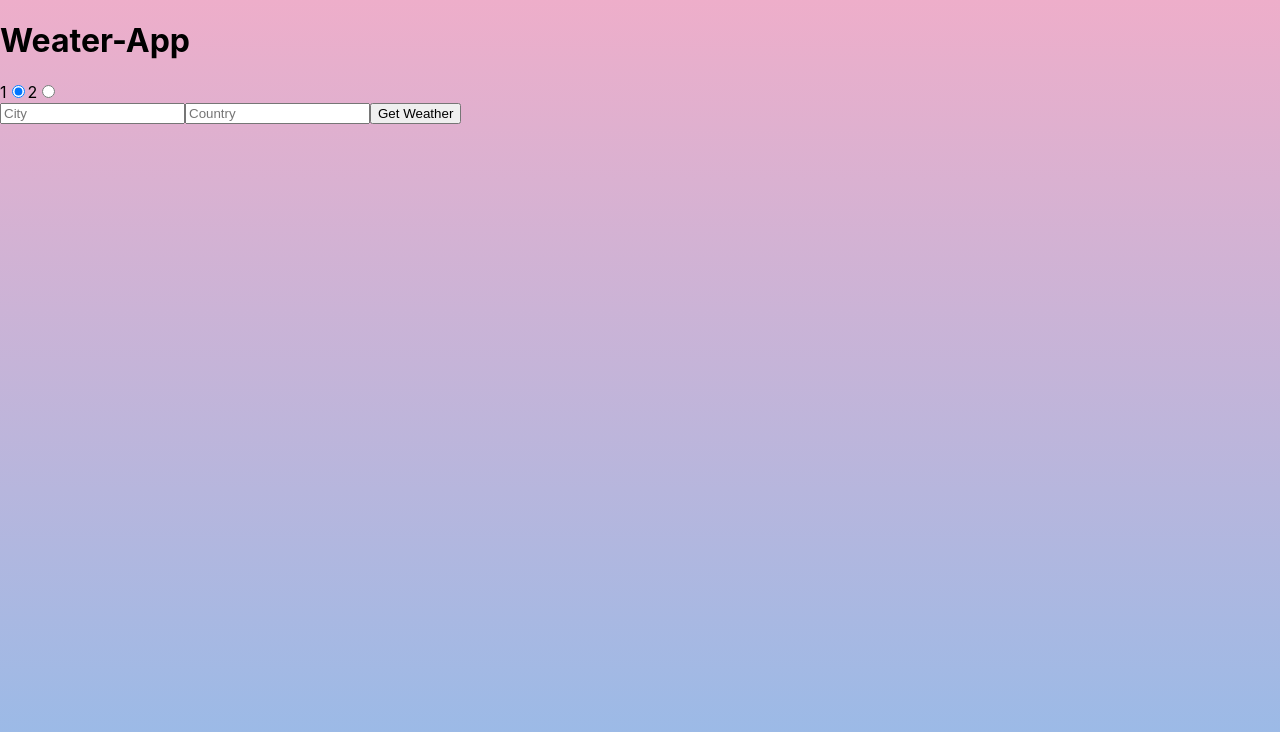
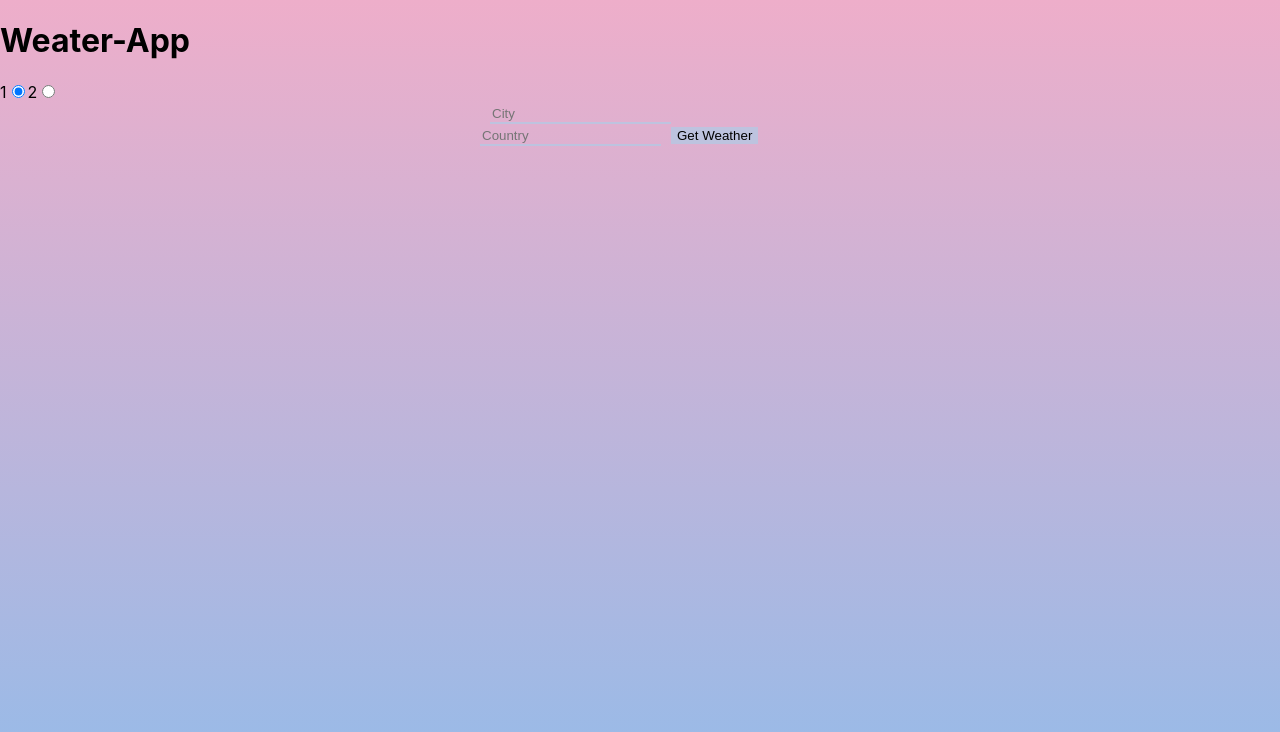
Before and after one commit to krisstets/weather-app, a React (Create React App) app in the folder weather-app/: page / in a window 1280 px wide. Shown: the top 732 px of the page. Built offline with nearby package versions, Linux system fonts and the light colour scheme; no server answers.

Commit message:
feat: add functionality for saving data

```diff
--- a/weather-app/src/App.css
+++ b/weather-app/src/App.css
@@ -3,3 +3,42 @@ body {
   background-repeat: no-repeat;
   background-size: 100vw 100vh;
 }
+
+.weather_form {
+  width: 25%;
+  margin: 0 auto;
+}
+
+.city {
+background: none;
+border: none;
+border-bottom: solid 2px rgba(166, 208, 235, 0.582);
+margin-left: 10px;
+margin-right: 10px;
+}
+
+.city:focus {
+  outline: none;
+}
+
+.country {
+  background: none;
+  border: none;
+  border-bottom: solid 2px rgba(166, 208, 235, 0.582);
+}
+
+.country:focus {
+  outline: none;
+}
+
+button {
+  margin-left: 10px;
+  border: none;
+  background: rgba(166, 208, 235, 0.582);
+  border: none;
+
+}
+
+button:focus {
+  outline: none;
+}
--- a/weather-app/src/App.js
+++ b/weather-app/src/App.js
@@ -9,7 +9,7 @@ import Switch from './components/Switch';
 const FIRST_API_KEY = "197bb3bc90d1a83fe282b5e8b3d6bb29";
 const SECOND_API_KEY = "ace74d2f83d7499ebad97bbdc4f0a4d4";
 const GEOLOCATION_KEY = "18101055-4c6d-4805-9ebc-acadca40ad98";
-
+const storage = window.localStorage;
 
 class App extends Component {
   state ={
@@ -20,9 +20,31 @@ class App extends Component {
     error: undefined
   }
 
+storageSave = (api) => {
+const cityInput = document.querySelector('.city').value;
+const countryInput = document.querySelector('.country').value;
+const time = new Date();
+const time_hours = time.getHours();
+const time_minutes = time.getMinutes();
+console.log(time_hours, time_minutes);
+
+storage.setItem("API", api);
+storage.setItem("cityInput", cityInput);
+storage.setItem("countryInput", countryInput);
+storage.setItem("city", this.state.city);
+storage.setItem("country", this.state.country);
+storage.setItem("temperature", this.state.temperature);
+storage.setItem("humidity", this.state.humidity);
+storage.setItem("condition", this.state.description);
+storage.setItem("hours", time_hours);
+storage.setItem("minutes", time_minutes);
+
+console.log(storage);
+}
+
   chooseAPI = (e) => {
     e.preventDefault();
-    const leftAPI=document.querySelector("#first");
+    const leftAPI = document.querySelector("#first");
     const rightAPI = document.querySelector("#second");
 
     if (leftAPI.checked) {
@@ -35,6 +57,7 @@ class App extends Component {
   getWeather = async () => {
     const city = document.querySelector('.city').value;
     const country = document.querySelector('.country').value;
+    const firstAPI = 'firstAPI';
 
     const URL = `http://api.openweathermap.org/data/2.5/weather?q=${city},${country}&appid=${FIRST_API_KEY}&units=metric`;
     const api_call = await fetch(URL);
@@ -59,6 +82,7 @@ class App extends Component {
         error: "Please enter the value"
       });
     }
+    this.storageSave(firstAPI);
   }
 
   getWeatherSecondAPI = async () => {
@@ -84,6 +108,7 @@ class App extends Component {
       const second_URL = `https://api.weatherbit.io/v2.0/current?&lat=${latitude}&lon=${longitude}&key=${SECOND_API_KEY}`;
       const second_api_call = await fetch(second_URL);
       const data = await second_api_call.json();
+      const secondAPI = "secondAPI";
 
       if (city && country) {
         this.setState({
@@ -104,6 +129,7 @@ class App extends Component {
           error: "Please enter the value"
         });
       }
+      this.storageSave(secondAPI);
     }
     secondUrlRequest();
   }
@@ -127,8 +153,46 @@ class App extends Component {
   };
 
  componentDidMount() {
-   const cityInput = document.querySelector('.city');
-   const countryInput = document.querySelector('.country');
+  const cityInput = document.querySelector('.city');
+  const countryInput = document.querySelector('.country');
+
+  const current_time = new Date();
+  const current_hours = current_time.getHours();
+  const current_minutes = current_time.getMinutes();
+
+  const firstAPI = document.querySelector("#first");
+  const secondAPI = document.querySelector("#second");
+
+  if (current_hours - Number(storage.hours) >= 2 && current_minutes > Number(storage.minutes)) {
+    storage.clear();
+  }
+
+  if (storage.length === 0) {
+    if (navigator.geolocation) {
+        navigator.geolocation.getCurrentPosition(showPosition);
+    }
+  } else {
+    this.setState({
+      temperature: storage.temperature,
+      city: storage.city,
+      country: storage.country,
+      humidity: storage.humidity,
+      description: storage.condition,
+      error: ""
+    });
+
+    cityInput.value = storage.cityInput;
+    countryInput.value = storage.countryInput;
+
+    if (storage.API === "firstAPI") {
+      firstAPI.checked = true;
+      secondAPI.checked = false;
+    } else if (storage.API === "secondAPI") {
+      secondAPI.checked = true;
+      firstAPI.checked = false;
+    }
+  }
+
 
     function showPosition(position) {
       const long = position.coords.longitude;
@@ -145,10 +209,6 @@ class App extends Component {
       countryInput.value = data.response.GeoObjectCollection.featureMember[3].GeoObject.description;
 
       weatherRequest();
-    }
-
-    if (navigator.geolocation) {
-        navigator.geolocation.getCurrentPosition(showPosition);
     }
 
     const weatherRequest = async () => {
--- a/weather-app/src/components/Form.js
+++ b/weather-app/src/components/Form.js
@@ -3,7 +3,7 @@ import React, { Component } from "react";
 export default class Form extends Component {
     render() {
         return(
-            <form onSubmit = {this.props.chooseAPI}>
+            <form className = "weather_form" onSubmit = {this.props.chooseAPI}>
                 <input className="city" type="text" name="city" placeholder="City"/>
                 <input className="country" type="text" name="country" placeholder="Country"/>
                 <button>Get Weather</button>
```
